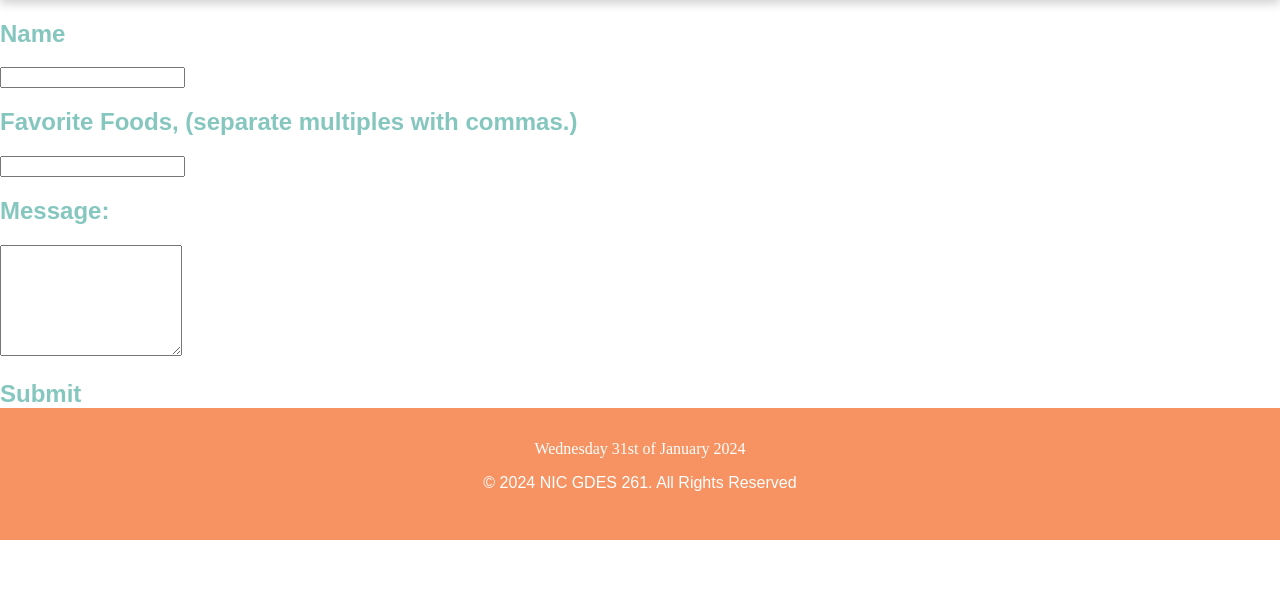
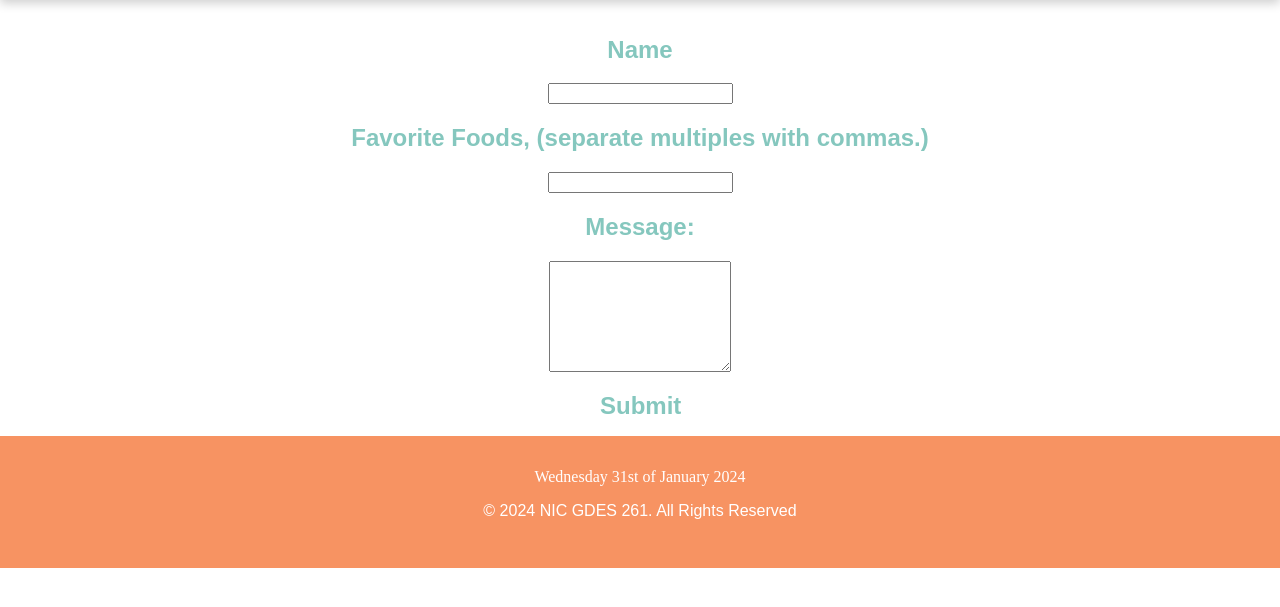
Before and after one commit to nic-gdes/create-a-duck-directory-missidaho, a PHP site: page /create-duck.php in a window 1280 px wide. Shown: the part 136-743 px from the top of the page. Run offline with PHP 8.4, Linux system fonts and the light colour scheme.

Commit message:
working on the form

```diff
--- a/assets/style/style.css
+++ b/assets/style/style.css
@@ -19,8 +19,13 @@ justify-content: space-around;
 color: white;
 
 
+}
 
+.nav_links a:visited {
+    color: white;
+    text-decoration: none;
 }
+
 .nav_links a.active {
     padding-bottom: 2rem;
     color: white;
@@ -45,7 +50,6 @@ color: white;
 
 }
 .nav_links a:hover {
-    padding: 1rem;
     font-family:Arial, Helvetica, sans-serif;
     text-decoration: none;
     color:#85C7BE;
@@ -140,9 +144,9 @@ body {
 
 }
 .grid_wrapper {
-    display: grid;
+    display: flex;
     padding: 4rem;
-    grid-template-columns: auto auto auto;
+
     grid-gap: 3rem;
 
 }
@@ -217,8 +221,13 @@ footer {
     align-items: center;
 }
 
+.flex_column ul {
+    padding: 0;
+}
+
 p {
     font-family: Arial, Helvetica, sans-serif;
+    text-align: center;
 }
 
 a {
@@ -236,6 +245,24 @@ a {
     margin: none;
 }
 
+/* ---form---- */
+
+.form_wrapper {
+    display: flex;
+    align-items: center;
+    justify-content: center;
+    flex-direction: column;
+    align-content: center;
+    padding: 1rem;
+}
+
+.form_content {
+    display: flex;
+    flex-direction: column;
+    align-items: center;
+    justify-content: center;
+    text-align: center;
+}
 
 /* ---RESPONSIVNESS--- */
 @media screen and (max-width: 1180px) {
--- a/create-duck.php
+++ b/create-duck.php
@@ -17,21 +17,21 @@ if ($_SERVER["REQUEST_METHOD"] == "POST") {
             <div class="form_wrapper">
 
 
-                <div class="name_form">
+                <div class="name_form form_content">
                     <label for="name">
                         <h2>Name</h2>
                     </label>
-                    <input type="text" id="name" name="name">
+                    <input type="text" id="name" name="name" required>
                 </div>
-                <div class="email_form">
+                <div class="email_form form_content">
                     <label for="email">
                         <h2>Favorite Foods, (separate multiples with commas.)</h2></label>
                     <input type="text" id="email" name="$email" required>
                 </div>
-                <div class="message_form">
+                <div class="message_form form_content">
                     <label for="message">
                         <h2>Message:</h2></label>
-                    <textarea id="message" name="message" rows="7"></textarea>
+                    <textarea id="message" name="message" rows="7" required></textarea>
                 </div>
 
 
```
